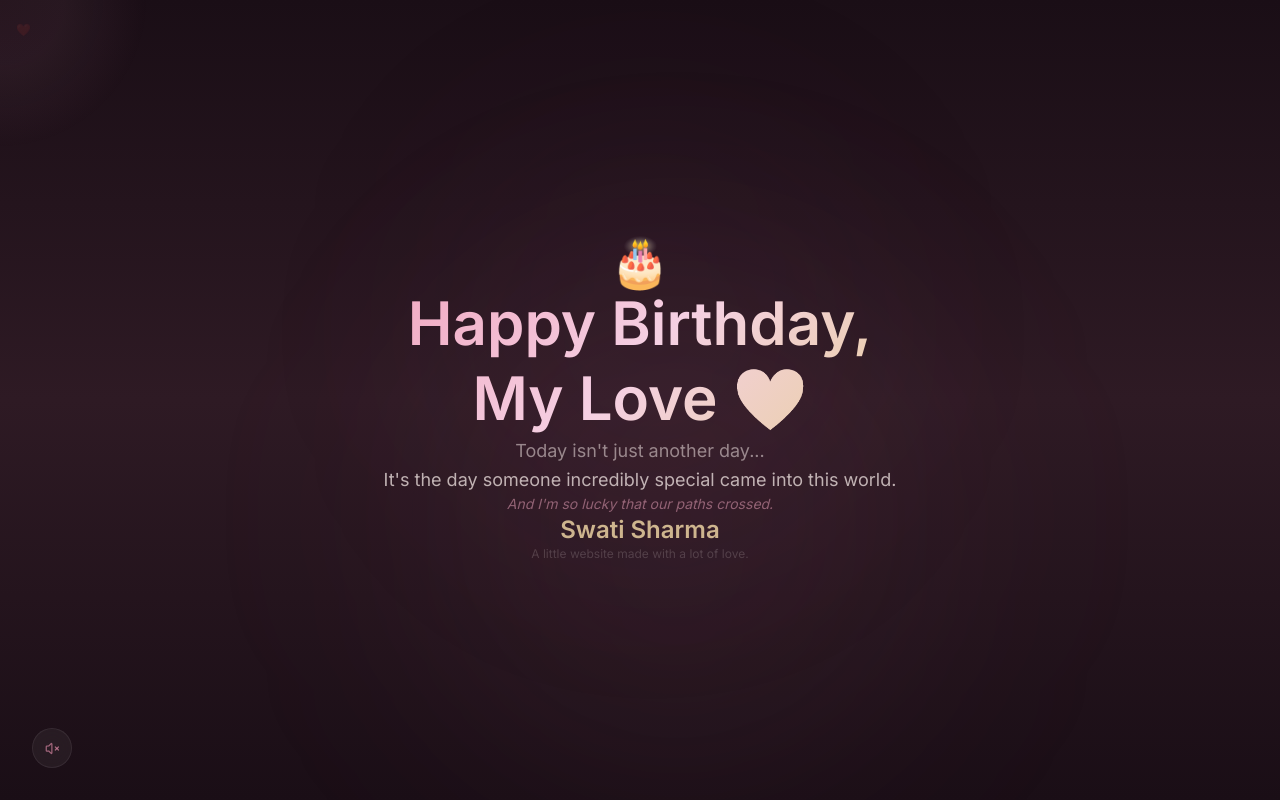
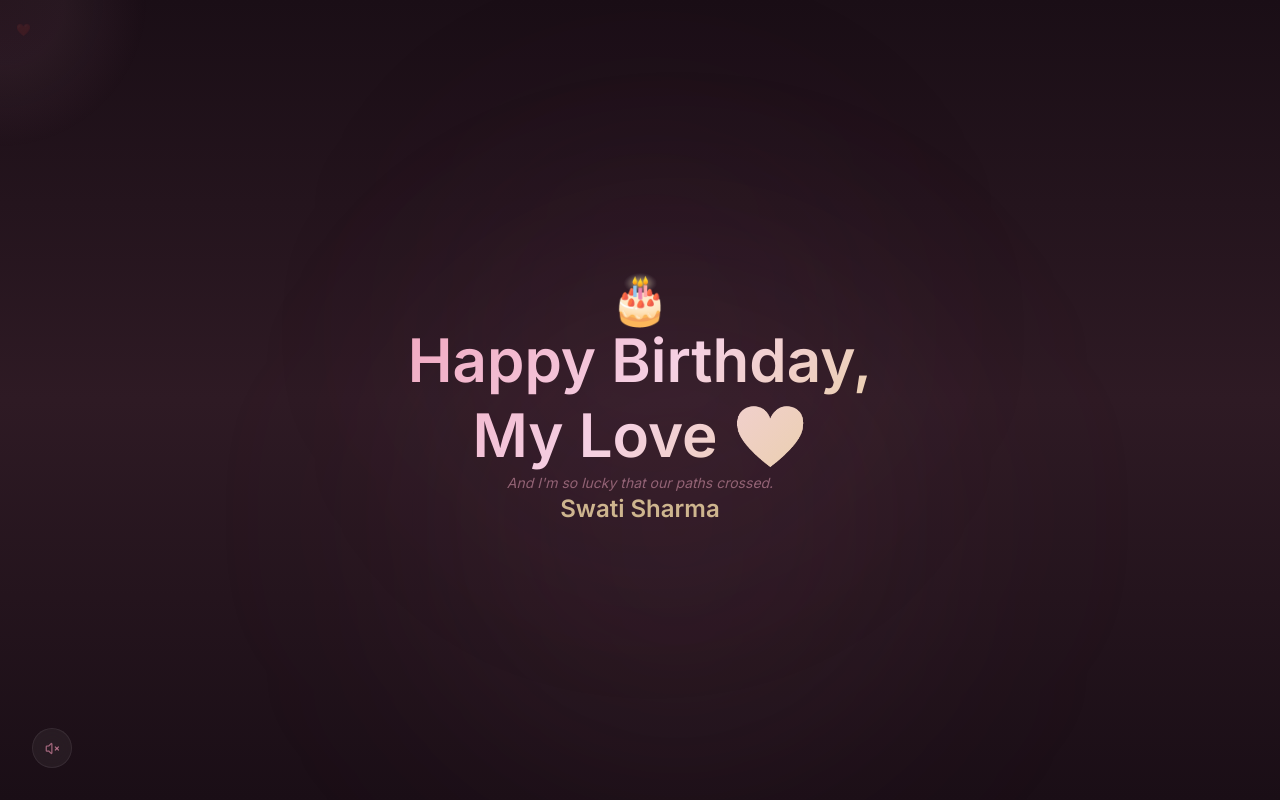
Before and after one commit to Akhil24thakur/birthday-site, a React (Vite) app: page / in a window 1280 px wide. Shown: the top 800 px of the page. Built offline with nearby package versions, Linux system fonts and the light colour scheme; a web font is replaced by a local one.

Commit message:
Remove extra hero text and subtitle

```diff
--- a/src/components/Hero.jsx
+++ b/src/components/Hero.jsx
@@ -36,24 +36,6 @@ export default function Hero() {
         </motion.h1>
 
         <motion.p
-          initial={{ opacity: 0, y: 15 }}
-          animate={{ opacity: 1, y: 0 }}
-          transition={{ duration: 0.7, delay: 0.6 }}
-          className="text-base md:text-lg text-cream/50 mb-3 leading-relaxed"
-        >
-          Today isn't just another day...
-        </motion.p>
-
-        <motion.p
-          initial={{ opacity: 0, y: 15 }}
-          animate={{ opacity: 1, y: 0 }}
-          transition={{ duration: 0.7, delay: 0.8 }}
-          className="text-base md:text-lg text-cream/70 mb-6 leading-relaxed"
-        >
-          It's the day someone incredibly special came into this world.
-        </motion.p>
-
-        <motion.p
           initial={{ opacity: 0 }}
           animate={{ opacity: 1 }}
           transition={{ duration: 0.7, delay: 1.0 }}
@@ -72,15 +54,6 @@ export default function Hero() {
         >
           {siteConfig.girlfriendName}
         </motion.p>
-
-        <motion.p
-          initial={{ opacity: 0 }}
-          animate={{ opacity: 1 }}
-          transition={{ duration: 0.7, delay: 1.4 }}
-          className="text-xs text-cream/30 mt-3"
-        >
-          {siteConfig.heroSubtitle}
-        </motion.p>
       </div>
 
       <motion.div
```
